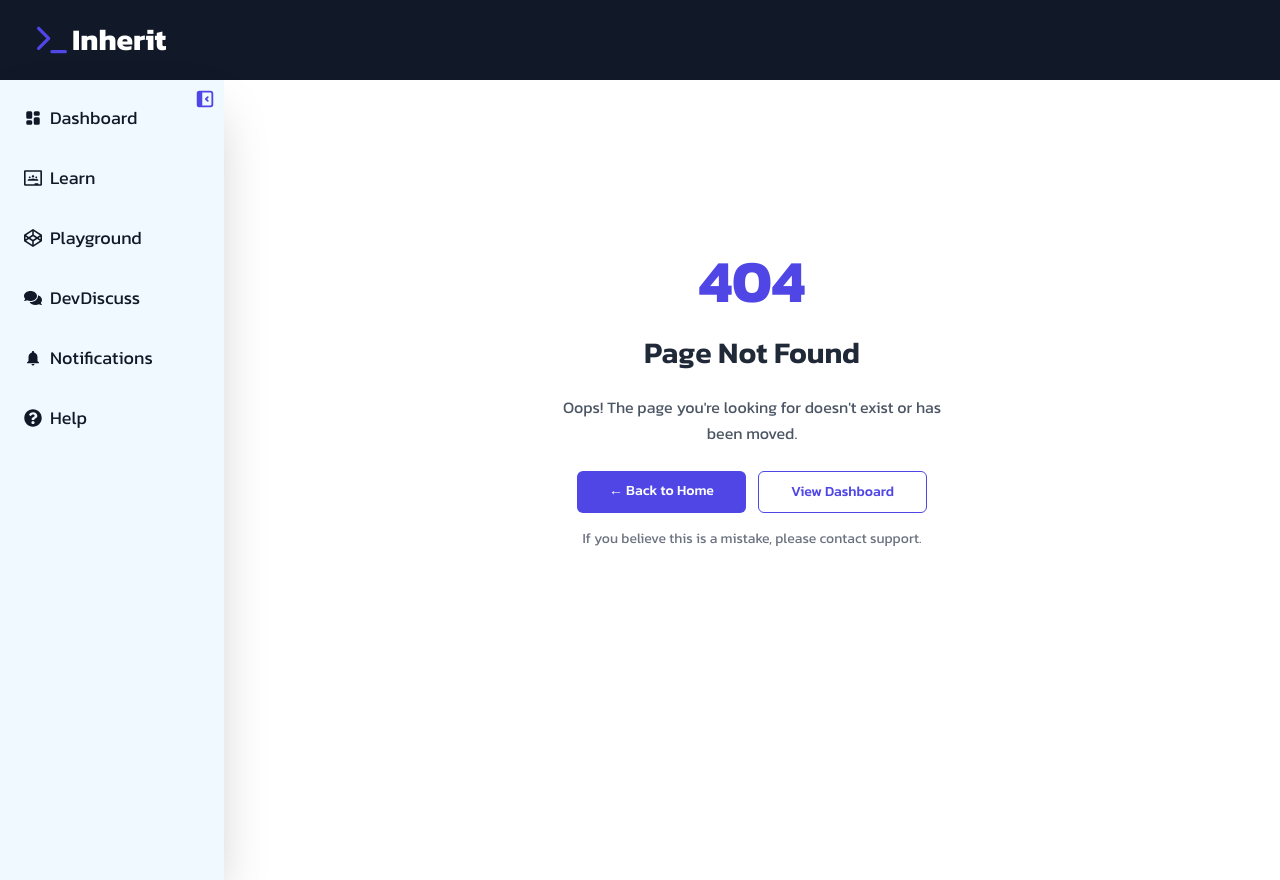
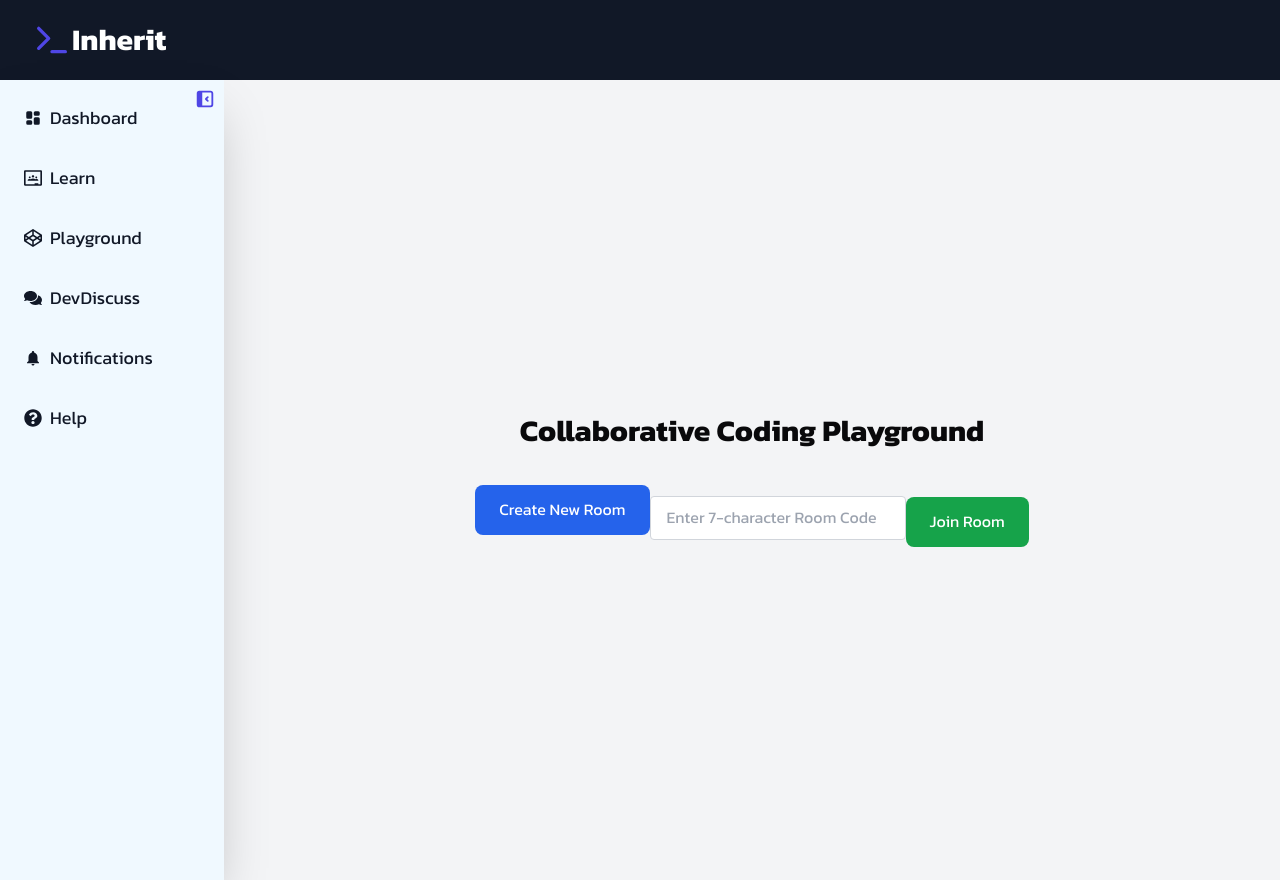
Before and after one commit to takitajwar17/inherit-ewu-hackathon-xtradrill, a Next.js app: page /playground in a window 1280 px wide. Before the commit this address had no page. Built offline with nearby package versions, Linux system fonts and the light colour scheme.

Commit message:
create/join room page

```diff
--- /dev/null
+++ b/app/playground/page.jsx
@@ -0,0 +1,62 @@
+"use client";
+
+import { useRouter } from "next/navigation";
+import React, { useState } from "react";
+import { v4 as uuidv4 } from "uuid";
+
+const Playground = () => {
+  const router = useRouter();
+  const [roomCode, setRoomCode] = useState("");
+
+  const generateRoomCode = () => {
+    return uuidv4().slice(0, 7).toUpperCase();
+  };
+
+  const handleCreateRoom = () => {
+    const newRoomCode = generateRoomCode();
+    router.push(`/playground/${newRoomCode}`);
+  };
+
+  const handleJoinRoom = () => {
+    if (roomCode.trim().length === 7) {
+      router.push(`/playground/${roomCode}`);
+    } else {
+      alert("Please enter a valid 7-character room code.");
+    }
+  };
+
+  return (
+    <div className="flex flex-col items-center justify-center min-h-screen bg-gray-100">
+      <h1 className="text-3xl font-bold mb-6">
+        Collaborative Coding Playground
+      </h1>
+
+      <div className="flex flex-row items-center space-y-4">
+        <button
+          onClick={handleCreateRoom}
+          className="px-6 py-3 bg-blue-600 text-white rounded-lg hover:bg-blue-700"
+        >
+          Create New Room
+        </button>
+
+        <div className="flex flex-row items-center space-y-2">
+          <input
+            type="text"
+            value={roomCode}
+            onChange={(e) => setRoomCode(e.target.value)}
+            placeholder="Enter 7-character Room Code"
+            className="px-4 py-2 border border-gray-300 rounded w-64"
+          />
+          <button
+            onClick={handleJoinRoom}
+            className="px-6 py-3 bg-green-600 text-white rounded-lg hover:bg-green-700"
+          >
+            Join Room
+          </button>
+        </div>
+      </div>
+    </div>
+  );
+};
+
+export default Playground;
```
